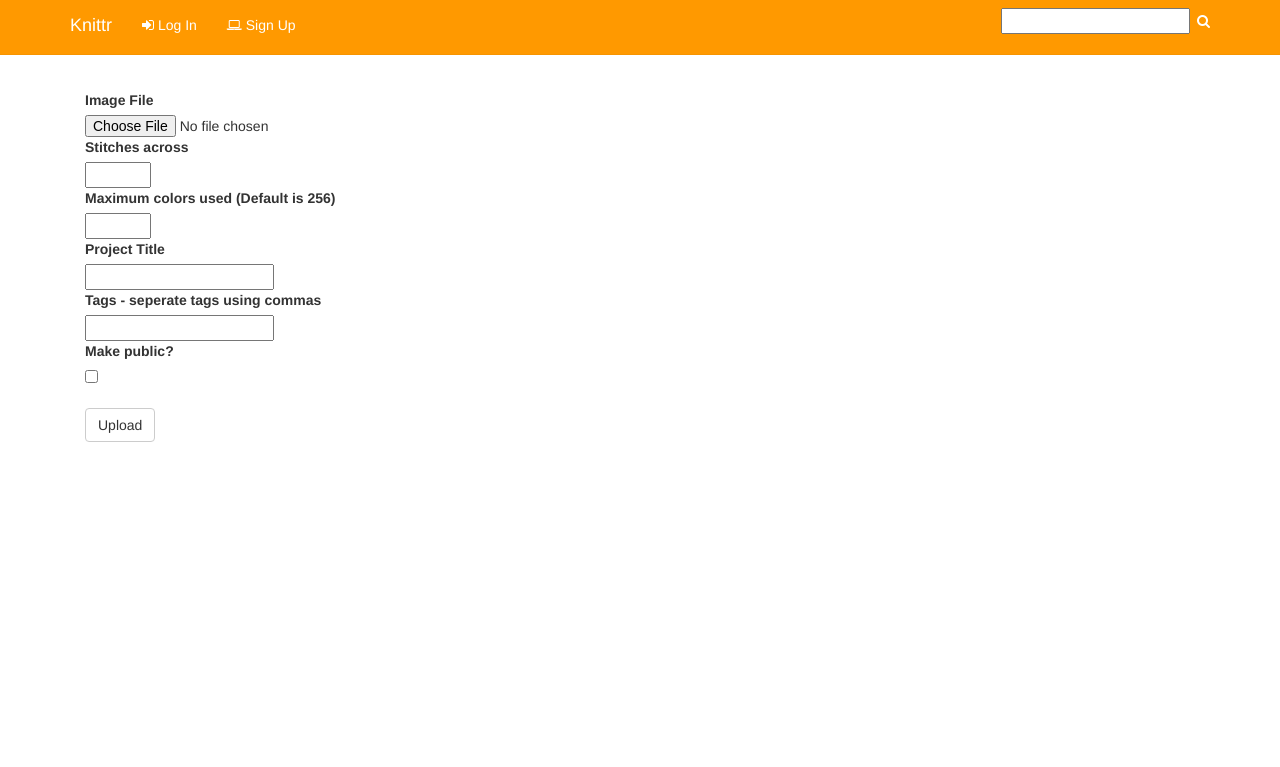
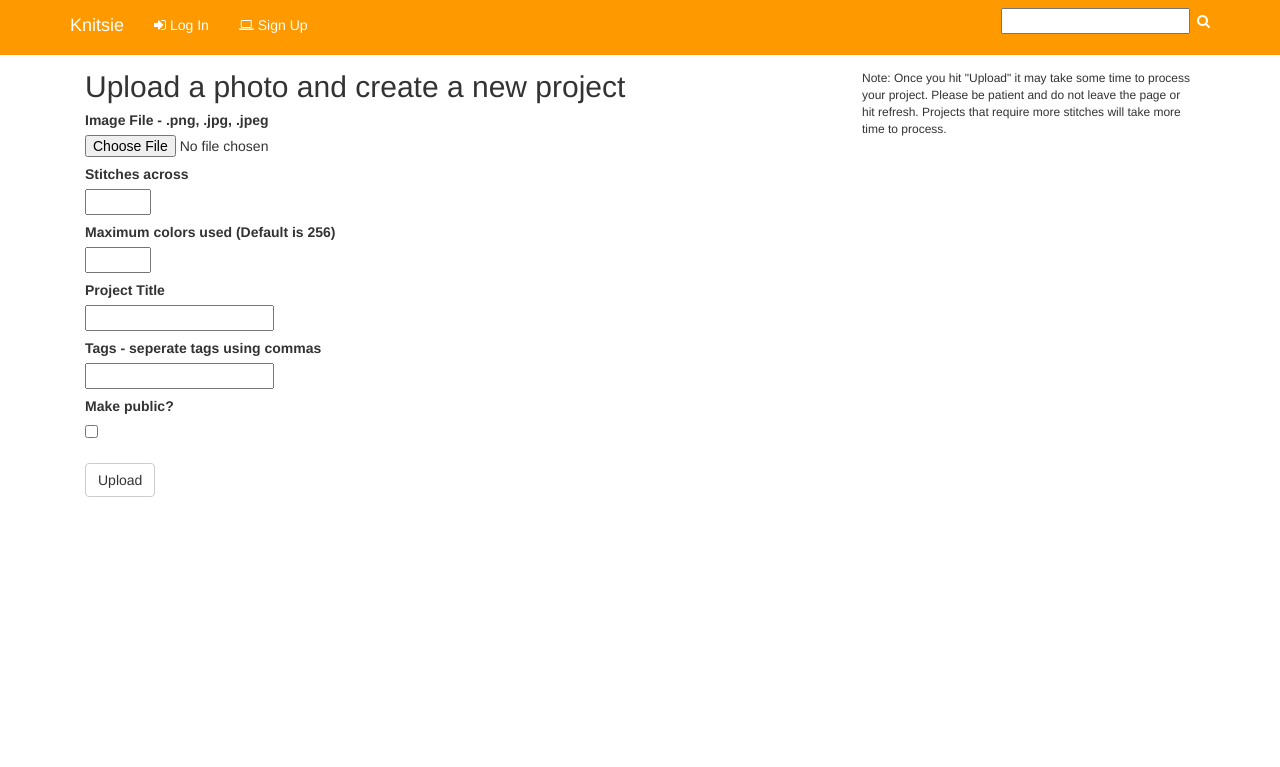
Before and after one commit to connienguyen/knitting, a Flask app: page /upload in a window 1280 px wide. Shown: the top 767 px of the page. Run offline with Flask 2, Linux system fonts and the light colour scheme; some libraries are stand-ins or nearby versions.

Commit message:
Added content to main page. Tweaked padding and margins in template pages. Changed name of app on template pages.

```diff
--- a/project/app.py
+++ b/project/app.py
@@ -145,8 +145,9 @@ def editProject(pid):
 		for tag in oldTags:
 		    db_session.delete(tag)
 		for tag in newTags:
-		    tag = Tag(tag.strip(), project.id)
-		    db_session.add(tag)
+		    if tag.strip() != "":
+			tag = Tag(tag.strip(), project.id)
+			db_session.add(tag)
 	    db_session.add(project)
 	    db_session.commit()
 	    return redirect(url_for('project', pid=project.id))
@@ -181,13 +182,13 @@ def user(username, page=1):
 @app.route("/upload", methods=['GET', 'POST'])
 def upload():
     form = UploadForm(request.form)
-    if request.method == 'POST' and form.validate():
+    if request.method == 'POST' and form.validate() and current_user.is_authenticated():
 	image = request.files['image']
 	if image:
 	    filename = secure_filename(image.filename)
 	    filename, ext = filename.split('.', 1)
 	    if ext not in IMG_EXTS:
-		return redirect(url_for('dashboard'))
+		return redirect(url_for('upload'))
 	    timestamp = cleanTime(str(datetime.utcnow()))
 	    filename = filename + timestamp + '.' + ext
 	    image_data = request.files[image.name].read()
@@ -212,7 +213,7 @@ def upload():
 			tag = Tag(tag.strip(), project.id)
 			db_session.add(tag)
 		db_session.commit()
-	    return redirect(url_for('dashboard'))
+	    return redirect(url_for('project', pid=project.id))
 	return redirect(url_for('index.html'))
     return render_template('upload.html', form = form)
 
--- a/project/forms.py
+++ b/project/forms.py
@@ -53,7 +53,7 @@ class LoginForm(Form):
 	return True
 
 class UploadForm(Form):
-    image = FileField('Image File', [checkfile])
+    image = FileField('Image File - .png, .jpg, .jpeg', [checkfile])
     stitches = IntegerField('Stitches across', [
 	    validators.Required(),
 	    validators.NumberRange(min=4, max=300, message="Number of stitches across must be between 4 and 300")])
--- a/project/pattern.py
+++ b/project/pattern.py
@@ -71,5 +71,3 @@ def processImage(filename='pikachu.png', stitches=60, maxColors=256):
     saveName = 'images/' + filename + 'pattern.' + ext
     saveImage.save(SAVE_FOLDER + saveName)
     return saveName, across, tall
-
-#processImage('pikachu.png', 50, 9)
--- a/project/static/css/overrides.css
+++ b/project/static/css/overrides.css
@@ -6,6 +6,7 @@ html, body {
 
 h2 {
     margin: 0px;
+    padding-bottom: 7px;
 }
 
 h2.project-title {
@@ -14,6 +15,7 @@ h2.project-title {
 
 h3 {
     margin: 0px;
+    padding-bottom: 10px;
 }
 
 a {
@@ -37,6 +39,14 @@ a.tag {
 
 a.tag:hover {
     background-color: #42CFC3;
+}
+
+dd {
+    margin-bottom: 7px;
+}
+
+p.lead {
+    margin-bottom: 8px;
 }
 
 .table-project-title {
@@ -68,6 +78,7 @@ a.tag:hover {
   color: #ffffff;
   height: 50px;
 }
+
 .navbar-inverse .navbar-nav > li > a:hover,
 .navbar-inverse .navbar-nav > li > a:focus {
   background-color: transparent;
@@ -80,7 +91,7 @@ a.tag:hover {
 }
 
 #content {
-    padding-top: 50px;
+    padding-top: 30px;
     padding-bottom: 30px;
 }
 
@@ -122,6 +133,11 @@ a.tag:hover {
     margin-bottom: 10px;
 }
 
+.instructions {
+    font-size: 9pt;
+    padding-bottom: 10px;
+}
+
 .pagination > .active > a,
 .pagination > .active > span,
 .pagination > .active > a:hover,
--- a/project/templates/base.html
+++ b/project/templates/base.html
@@ -13,7 +13,7 @@
       <script src="https://oss.maxcdn.com/respond/1.4.2/respond.min.js"></script>
     <![endif]-->
 
-<title>Knittr</title>
+<title>Knitsie - Knitting Chart Generator</title>
 </head>
 
 <body>
@@ -27,7 +27,7 @@
 			<span class="icon-bar"></span>
 			<span class="icon-bar"></span>
 		    </button>
-		    <a class="navbar-brand" href="{{url_for('index')}}">Knittr</a>
+		    <a class="navbar-brand" href="{{url_for('index')}}">Knitsie</a>
 		</div>
 		<div class="collapse navbar-collapse">
 		    <ul class="nav navbar-nav">
--- a/project/templates/index.html
+++ b/project/templates/index.html
@@ -1,7 +1,9 @@
 {% extends "base.html" %}
 {% block content %}
 <div class="content-wrapper">
-    <p class="lead"> Hello, this is a knitting chart generator.</p>
-    <p>Sign up and upload images to create your own custom knitting charts. </p>
+    <h2>Welcome to Knitsie!</h2>
+    <p class="lead">Knitsie is a knitting chart generator that takes uploaded images and creates custom knitting charts.</p>
+    <p>With Knitsie, you can specify the number of stitches across and maximum number of colors in your chart. <a href="{{url_for('signup')}}">Sign up</a> now to start creating your own custom knitting charts like the one below!</p>
+    <img style="max-width: 100%;" src="/static/img/knitExample.png">
 </div>
 {% endblock %}
--- a/project/templates/login.html
+++ b/project/templates/login.html
@@ -1,6 +1,8 @@
 {% extends "base.html" %}
 {% from "_formhelpers.html" import render_field %}
 {% block content %}
+    <h2>Log into your Knitsie account</h2>
+    <p>Don't have an account yet? <a href="{{url_for('signup')}}">Sign up here.</a></p>
     <form method=post action="{{ url_for('login')  }}">
         <dl>
             {{ render_field(form.username) }}
--- a/project/templates/signup.html
+++ b/project/templates/signup.html
@@ -1,6 +1,8 @@
 {% extends "base.html" %}
 {% from "_formhelpers.html" import render_field %}
 {% block content %}
+    <h2>Sign up for a Knitsie account</h2>
+    <p>Already have an account? <a href="{{url_for('login')}}">Log in here.</a></p>
     <form class="form-signin" method=post action="/signup">
 	<dl>
 	    {{ render_field(form.username) }}
--- a/project/templates/upload.html
+++ b/project/templates/upload.html
@@ -1,6 +1,9 @@
 {% extends "base.html" %}
 {% from "_formhelpers.html" import render_field %}
 {% block content %}
+    <div class="content-wrapper">
+	<div class="content-main">
+	    <h2>Upload a photo and create a new project</h2>
 	    <form method=post action="{{url_for('upload')}}" enctype="multipart/form-data">
 		<dl>
 		    {{ render_field(form.image) }}
@@ -10,6 +13,12 @@
 		    {{ render_field(form.tags) }}
 		    {{ render_field(form.public) }}
 		</dl>
-        <p><input type=submit class="btn btn-default" value="Upload">
+		<input type=submit class="btn btn-default" value="Upload">
 	    </form>
+	</div>
+
+	<div class="content-side">
+	    <p class="instructions"> Note: Once you hit "Upload" it may take some time to process your project. Please be patient and do not leave the page or hit refresh. Projects that require more stitches will take more time to process.</p>
+	</div>
+   </div>
 {% endblock %}
```
Also changed, not shown: project/static/img/knitExample.png (added). Lines whose indentation alone changed are shown as unchanged.
